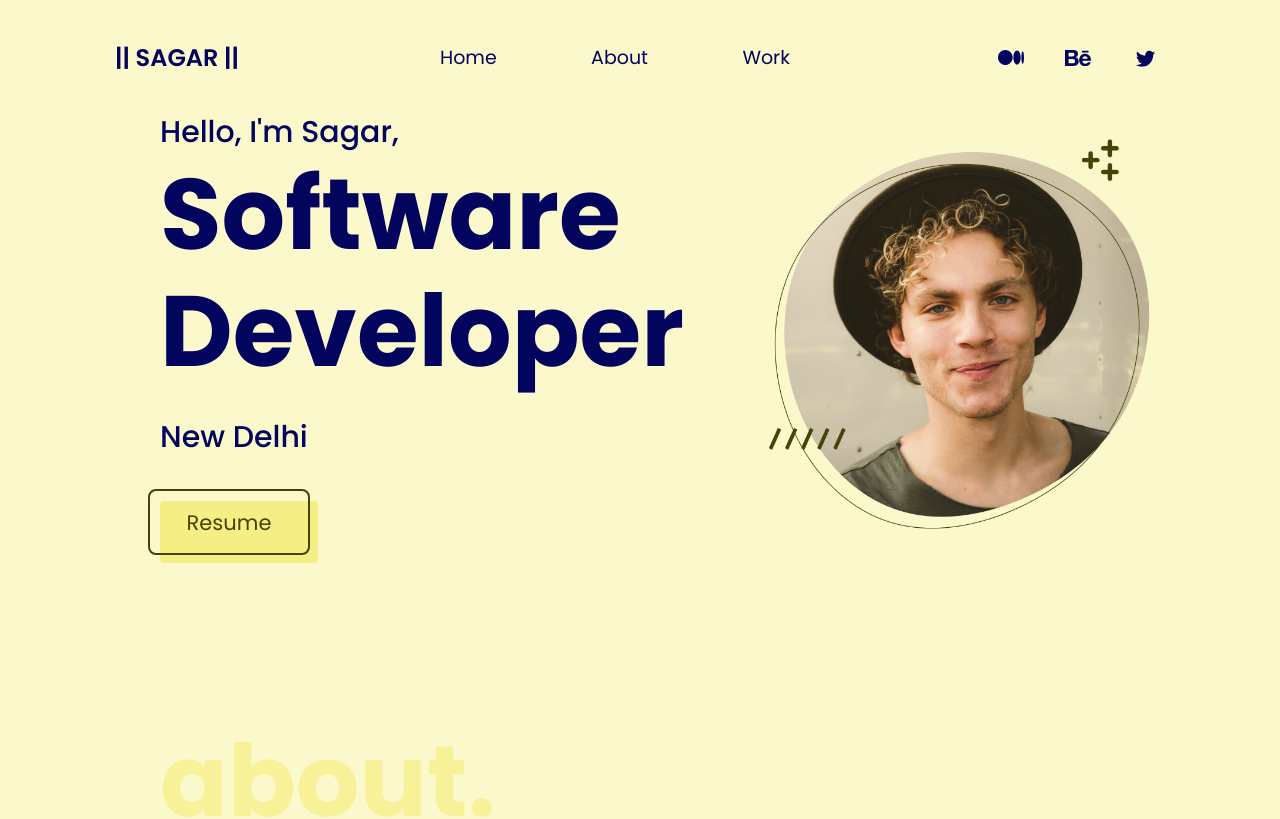
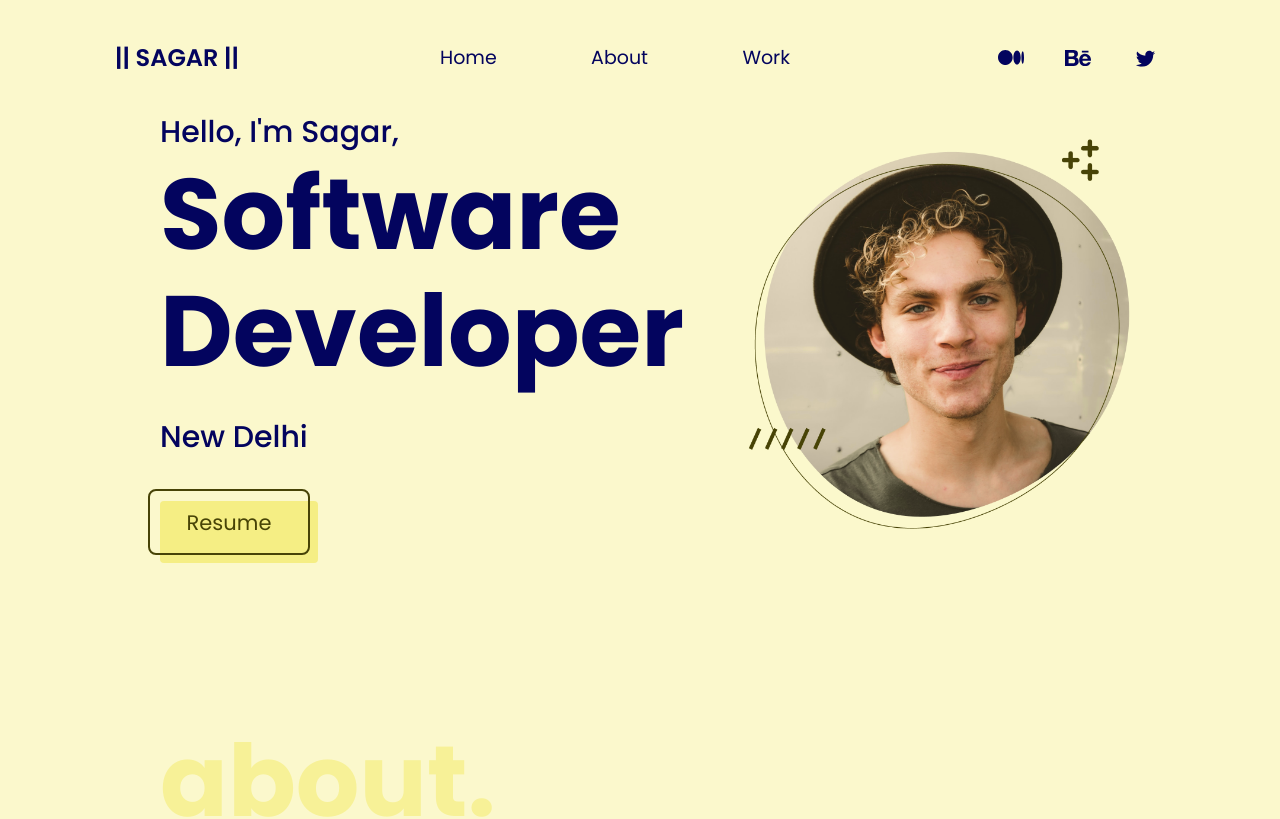
Before and after one commit to sagarMishra15/My-Portfolio, a React (Vite) app: page / in a window 1280 px wide. Shown: the top 819 px of the page. Built offline with nearby package versions, Linux system fonts and the light colour scheme.

Commit message:
Bug Fixed

```diff
--- a/index.html
+++ b/index.html
@@ -2,13 +2,13 @@
 <html lang="en">
   <head>
     <meta charset="UTF-8" />
-    <link rel="icon" type="image/svg+xml" href="/vite.svg" />
+    <link rel="icon" type="image/svg+xml" href="/src/assets/logo.png" />
     <meta name="viewport" content="width=device-width, initial-scale=1.0" />
     <link
       href="https://fonts.googleapis.com/css2?family=Poppins:wght@300;400;500;600;700&display=swap"
       rel="stylesheet"
     />
-    <title>Vite + React</title>
+    <title>Sagar's Portfolio</title>
   </head>
   <body>
     <div id="root"></div>
--- a/src/App.jsx
+++ b/src/App.jsx
@@ -5,7 +5,7 @@ import { Home } from "./components/Home";
 import { About } from "./components/About";
 import { Work } from "./components/Work";
 import { Contact } from "./components/Contact";
-import theme from "./Theme";
+import theme from "./theme";
 
 function App() {
   return (
--- a/src/components/Home.jsx
+++ b/src/components/Home.jsx
@@ -12,7 +12,7 @@ export const Home = () => {
     >
       <Grid container>
         <Grid
-          size={{ xs: 12, md: 7, lg: 7 }}
+          size={{ xs: 12, md: 12, lg: 7 }}
           sx={{
             // border: "1px solid black",
             display: "flex",
@@ -98,7 +98,7 @@ export const Home = () => {
           </Box>
         </Grid>
         <Grid
-          size={{ xs: 12, md: 5, lg: 5 }}
+          size={{ sm: 12, md: 12, lg: 5 }}
           sx={{
             display: "flex",
             alignItems: "center",
@@ -107,7 +107,7 @@ export const Home = () => {
           <img
             src={home}
             alt="Home Image"
-            style={{ maxWidth: "100%", height: "auto", paddingLeft: 40 }}
+            style={{ maxWidth: "100%", height: "auto", paddingLeft: 20 }}
           />
         </Grid>
       </Grid>
```
Also changed, not shown: src/assets/logo.png (added).
